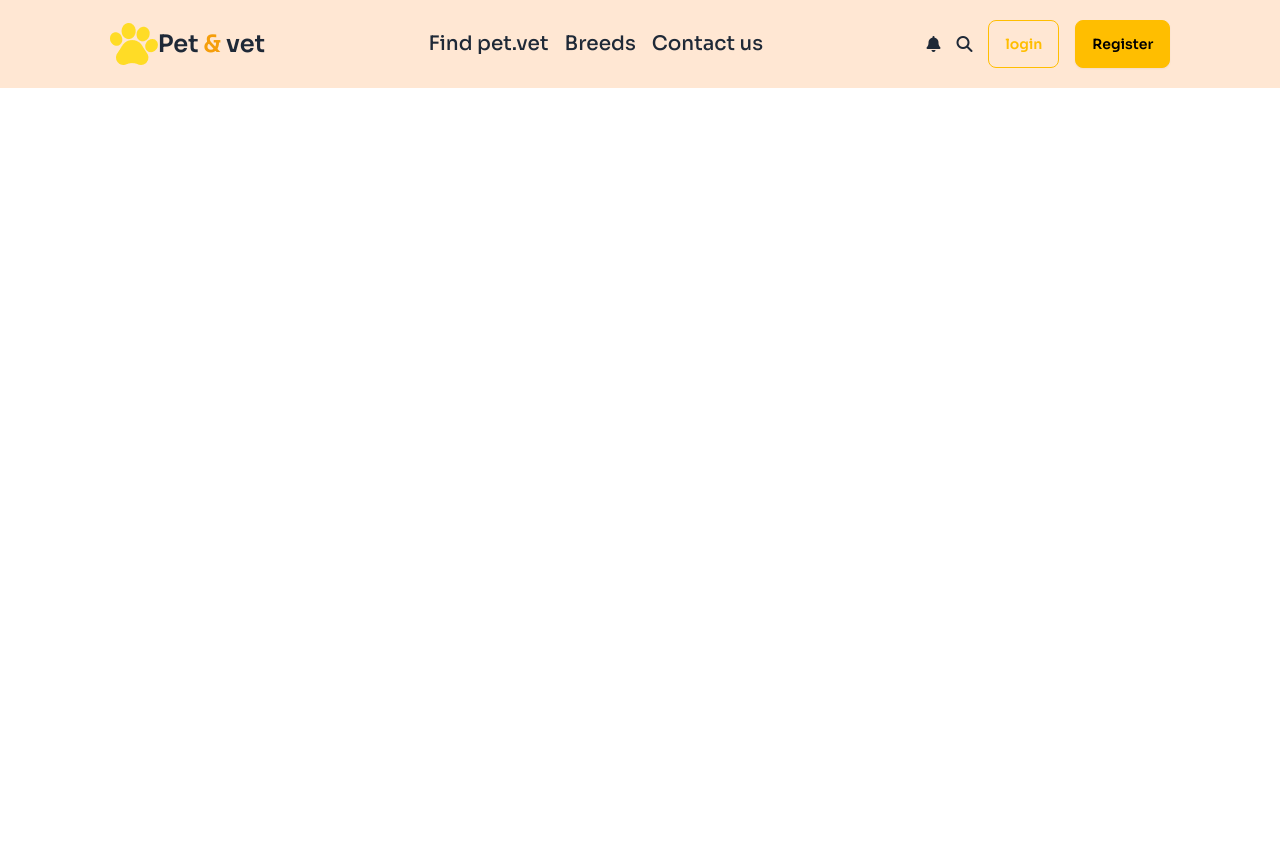
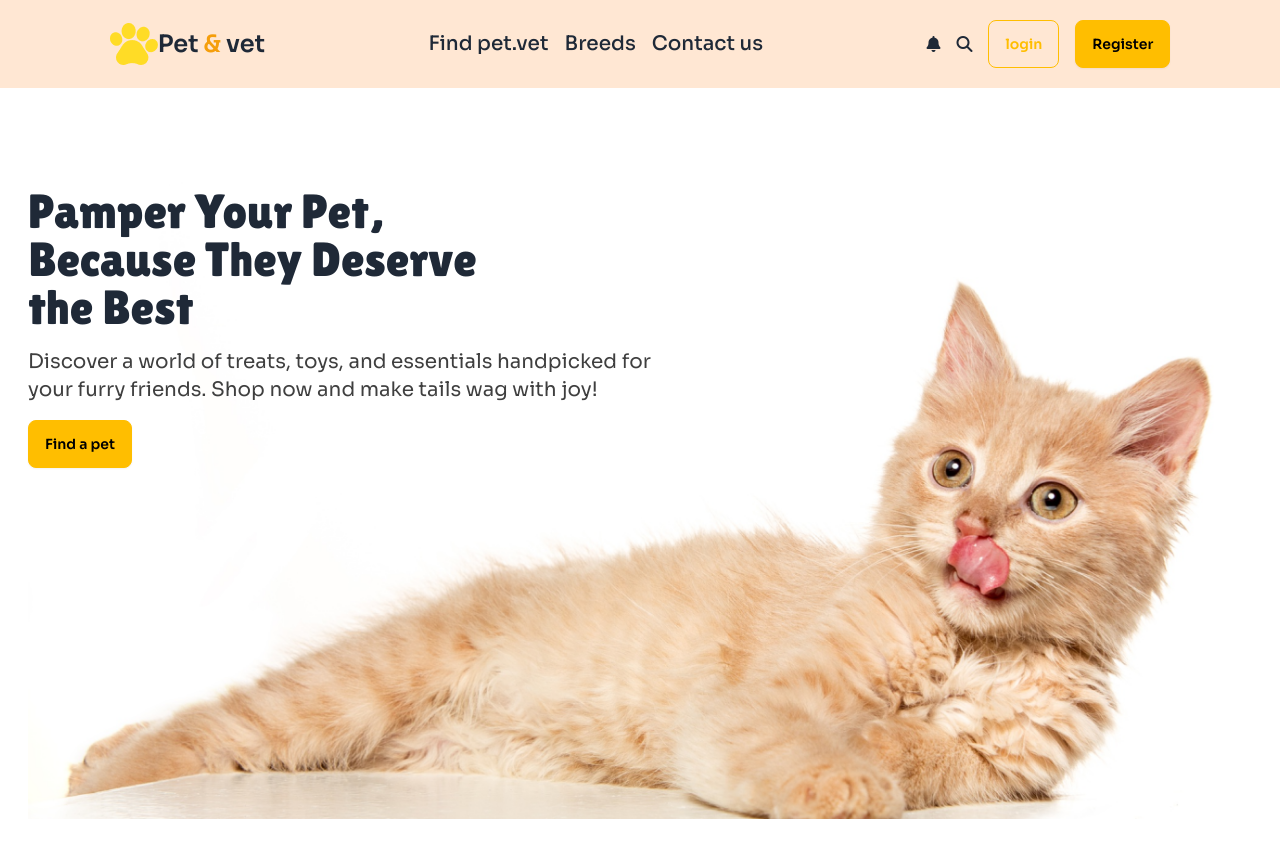
Before and after one commit to patwary9/assignment-03-project01, a plain HTML site: page index.html in a window 1280 px wide. Before the commit the page ends 800 px from the top, so only its background shows below. Drawn offline with nearby package versions, Linux system fonts and the light colour scheme.

Commit message:
banner setup commit

```diff
--- a/index.html
+++ b/index.html
@@ -39,6 +39,7 @@
 <body>
     <!-- header section  -->
 <header>
+  <!-- nav section  -->
 <nav class="bg-[#FFE7D3]">
     <div class="flex justify-between lg:flex lg:flex-wrap sora-font   mx-auto lg:px-18 px-7 lg:justify-around items-center">
         <!-- logo & name -->
@@ -80,8 +81,24 @@
         </div>
     </div>
     <div class=" lg:hidden border-b-2 border-black ..."></div>
-
 </nav>
+<!-- banner section  -->
+ <section class=" flex  flex-col lg:flex   lg:flex-col sora-font max-w-screen-xl mx-auto px-7 lg:px-18 lg:my-11 ">
+  <div class="relative top-6 z-10 lg:relative top-20 lg:z-10 lg:mt-8">
+    <h3 class=" lilita-font text-2xl font-medium lg:text-5xl font-medium mb-4">Pamper Your Pet,
+      <br>
+      Because They Deserve
+      <br>
+      the Best
+    </h3>
+    <p class="text-base	 lg:text-xl text-[#3F3F3F] mb-4">
+      Discover a world of treats, toys, and essentials handpicked for <br> your furry friends. Shop now and make tails wag with joy!</p>
+    <button class="btn btn-warning">Find a pet</button>
+  </div>
+  <div class="relative bottom-24 lg:relative lg:bottom-80 lg:flex items-center justify-center bg-cover bg-center ">
+    <img class="lg:w-full " src="c1-assets/cat-big.png" alt="">
+  </div>
+ </section>
 </header>
 </body>
-</html>
+</html<>
```
